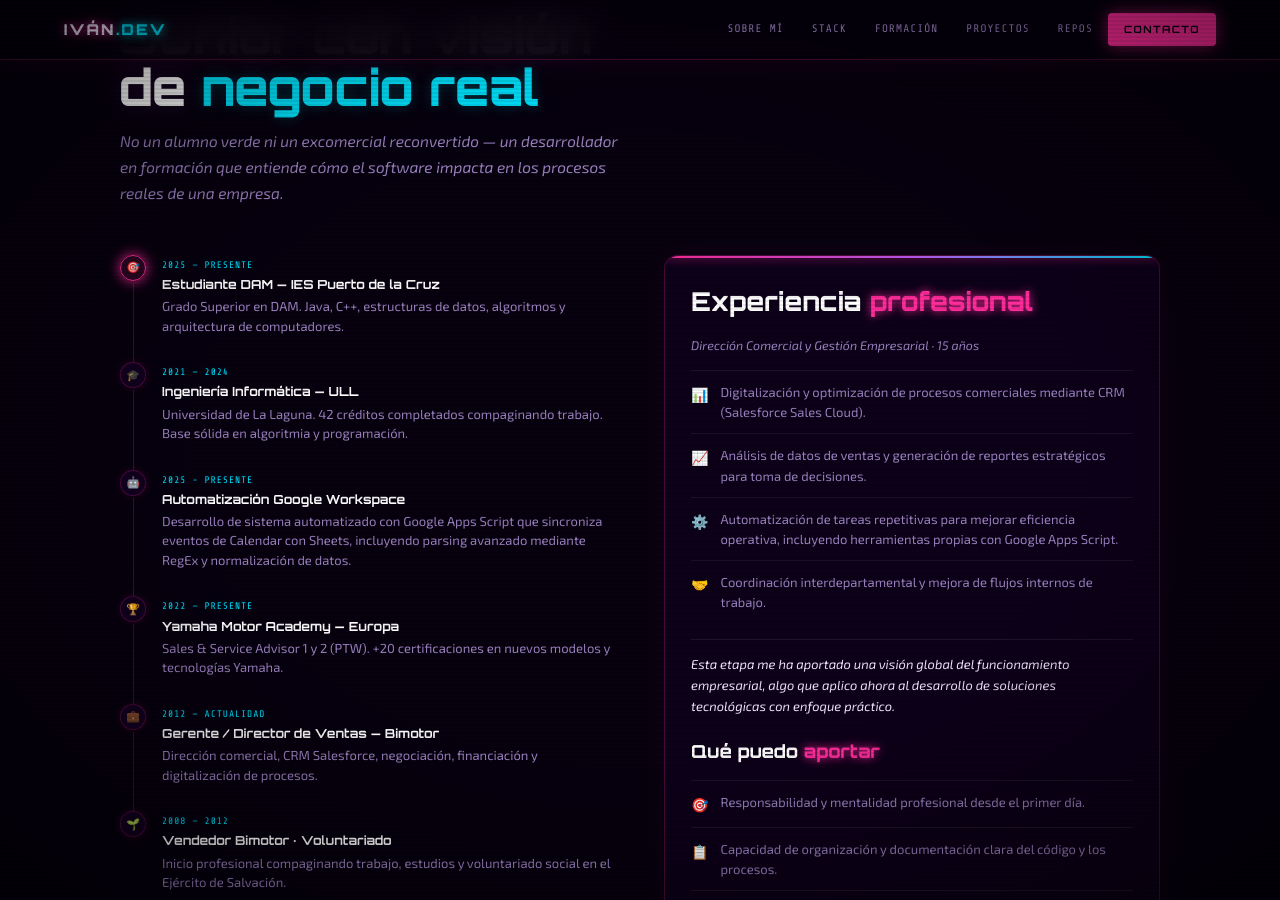
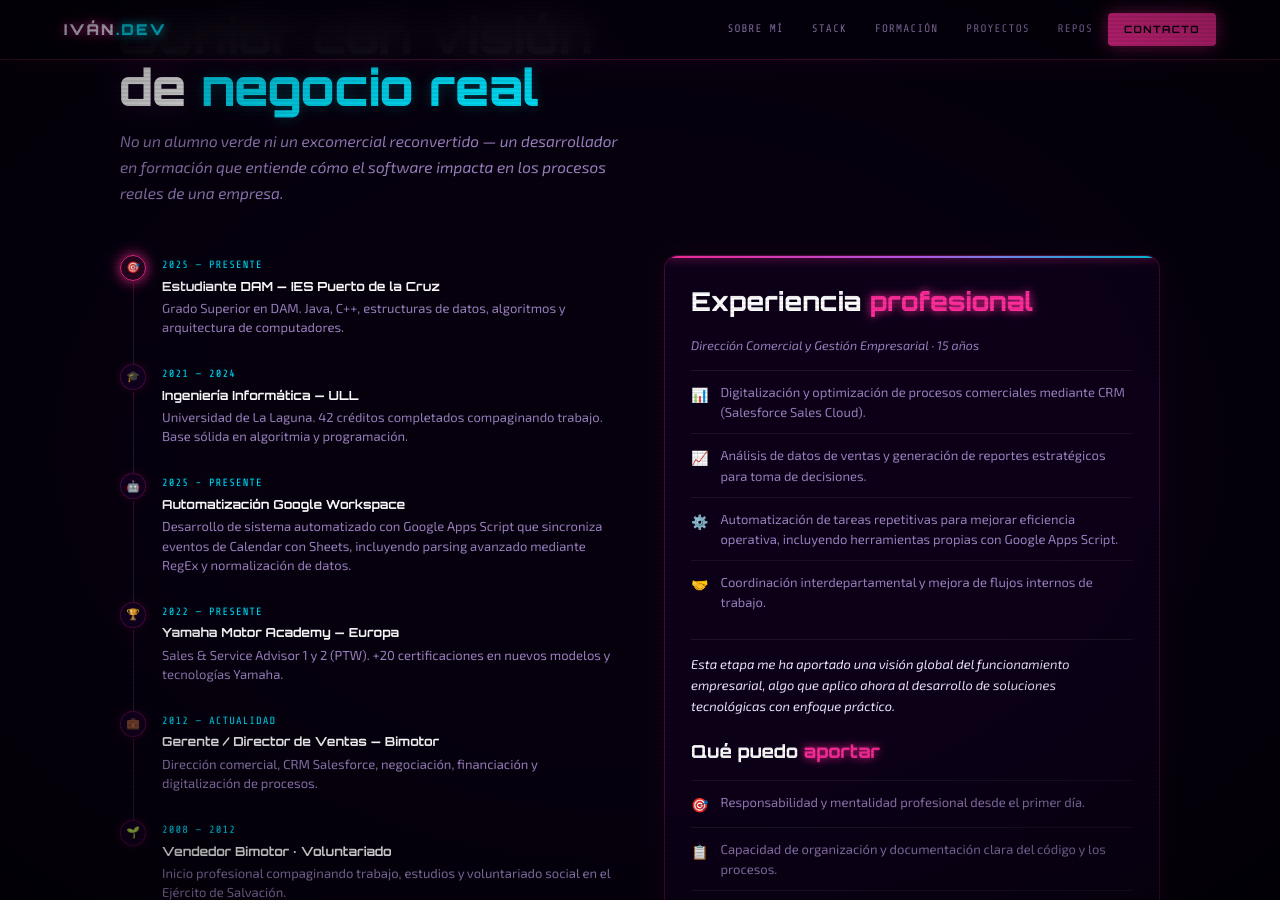
Before and after one commit to IvnMD/IvnMD.github.io, a Jekyll site: the page index.html, which Jekyll copies as it is, in a window 1280 px wide and 900 px high, scrolled down 1102 px. Built offline with Jekyll 4.4.1, drawn with Linux system fonts in a browser that asks for light colours.

Commit message:
Update index.html

```diff
--- a/index.html
+++ b/index.html
@@ -550,7 +550,7 @@
 
     .tl-date {
       font-family: 'Share Tech Mono', monospace;
-      font-size: 9.5px;
+      font-size: 10.5px;
       color: var(--cyan);
       letter-spacing: 0.1em;
       margin-bottom: 3px;
@@ -732,7 +732,7 @@
     .project-badge {
       display: inline-flex; align-items: center; gap: 6px;
       font-family: 'Share Tech Mono', monospace;
-      font-size: 9.5px;
+      font-size: 10.5px;
       color: var(--muted);
       border: 1px solid var(--border-n);
       padding: 3px 11px;
```
